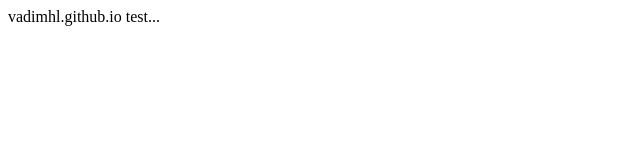
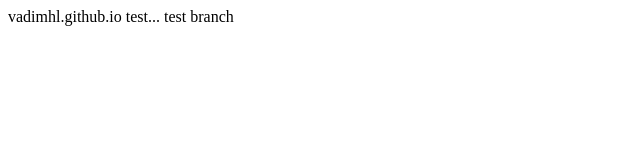
Before and after one commit to vadimhl/vadimhl.github.io, a plain HTML site: page index.html in a window 1280 px wide. Shown: the full height of the page, 0-640 px from the left. Drawn offline with Linux system fonts and the light colour scheme.

Commit message:
test branch

```diff
--- a/index.html
+++ b/index.html
@@ -4,4 +4,5 @@
 </head>
 <body>
     vadimhl.github.io test...
+    test branch
 </body>
```
